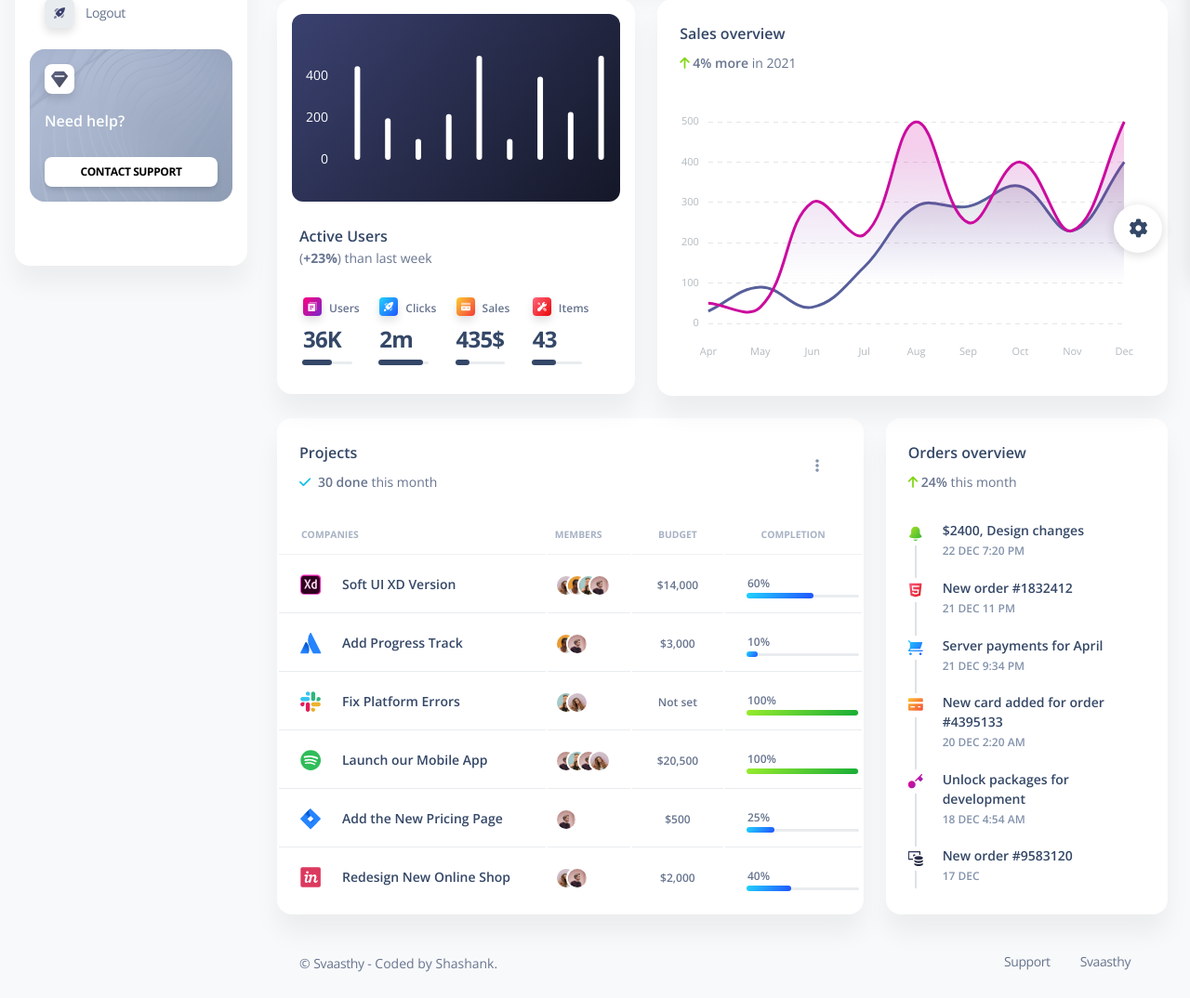
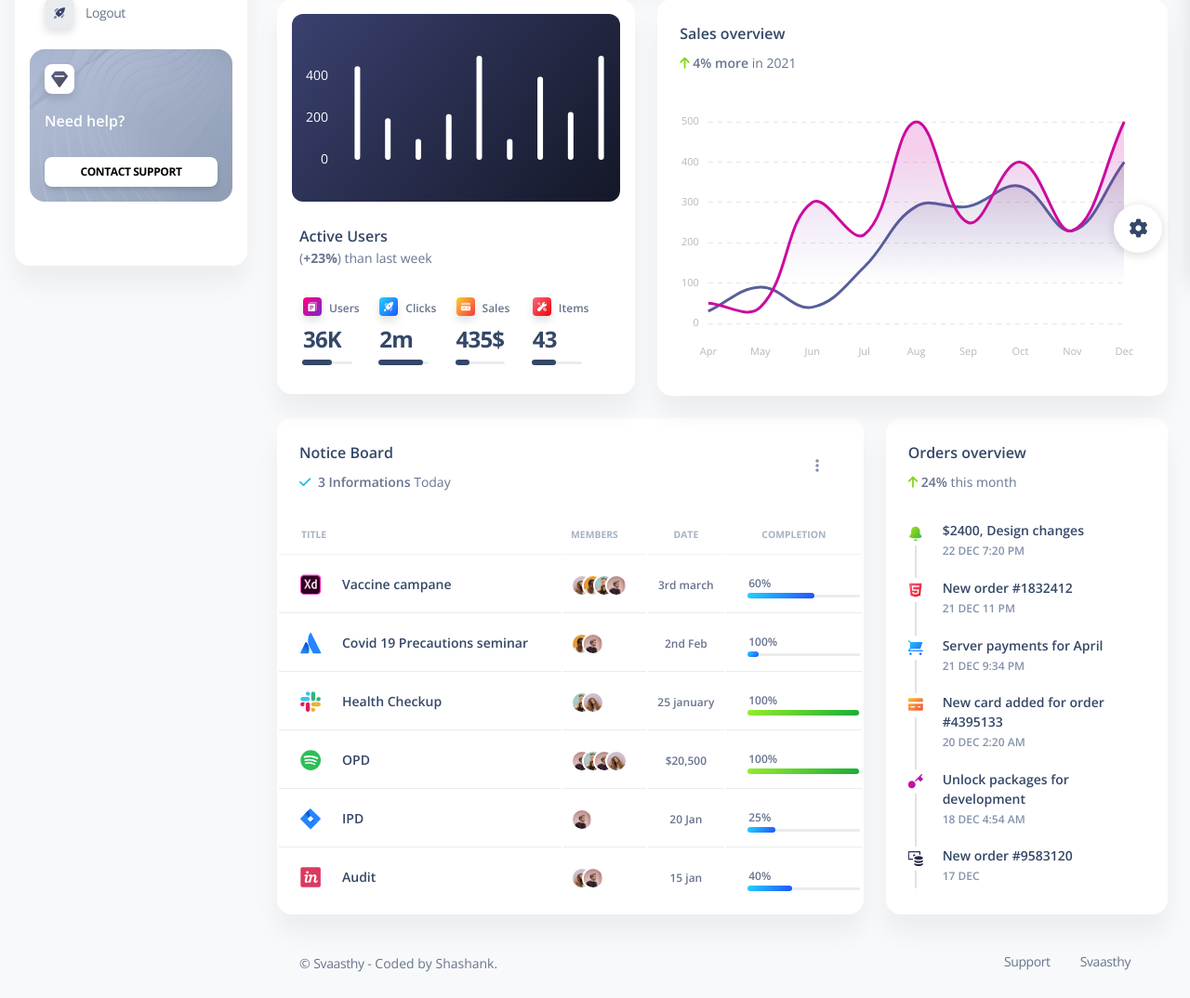
Before and after one commit to shashaaankkkkk/gitopdapp, a Django app: page / in a window 1280 px wide. Shown: the part 498-1572 px from the top of the page at 93% size. Run offline with Django 3.2, Linux system fonts and the light colour scheme; the visitor is signed in with stand-in values (Sample User, id 1); some libraries are stand-ins or nearby versions.

Commit message:
initial commit

```diff
--- a/apps/templates/home/index.html
+++ b/apps/templates/home/index.html
@@ -286,10 +286,10 @@
             <div class="card-header pb-0">
               <div class="row">
                 <div class="col-lg-6 col-7">
-                  <h6>Projects</h6>
+                  <h6>Notice Board</h6>
                   <p class="text-sm mb-0">
                     <i class="fa fa-check text-info" aria-hidden="true"></i>
-                    <span class="font-weight-bold ms-1">30 done</span> this month
+                    <span class="font-weight-bold ms-1">3 Informations </span> Today
                   </p>
                 </div>
                 <div class="col-lg-6 col-5 my-auto text-end">
@@ -311,9 +311,9 @@
                 <table class="table align-items-center mb-0">
                   <thead>
                     <tr>
-                      <th class="text-uppercase text-secondary text-xxs font-weight-bolder opacity-7">Companies</th>
+                      <th class="text-uppercase text-secondary text-xxs font-weight-bolder opacity-7">Title</th>
                       <th class="text-uppercase text-secondary text-xxs font-weight-bolder opacity-7 ps-2">Members</th>
-                      <th class="text-center text-uppercase text-secondary text-xxs font-weight-bolder opacity-7">Budget</th>
+                      <th class="text-center text-uppercase text-secondary text-xxs font-weight-bolder opacity-7">Date</th>
                       <th class="text-center text-uppercase text-secondary text-xxs font-weight-bolder opacity-7">Completion</th>
                     </tr>
                   </thead>
@@ -325,7 +325,7 @@
                             <img src="{{ ASSETS_ROOT }}/img/small-logos/logo-xd.svg" class="avatar avatar-sm me-3" alt="xd">
                           </div>
                           <div class="d-flex flex-column justify-content-center">
-                            <h6 class="mb-0 text-sm">Soft UI XD Version</h6>
+                            <h6 class="mb-0 text-sm">Vaccine campane</h6>
                           </div>
                         </div>
                       </td>
@@ -346,7 +346,7 @@
                         </div>
                       </td>
                       <td class="align-middle text-center text-sm">
-                        <span class="text-xs font-weight-bold"> $14,000 </span>
+                        <span class="text-xs font-weight-bold"> 3rd march</span>
                       </td>
                       <td class="align-middle">
                         <div class="progress-wrapper w-75 mx-auto">
@@ -368,7 +368,7 @@
                             <img src="{{ ASSETS_ROOT }}/img/small-logos/logo-atlassian.svg" class="avatar avatar-sm me-3" alt="atlassian">
                           </div>
                           <div class="d-flex flex-column justify-content-center">
-                            <h6 class="mb-0 text-sm">Add Progress Track</h6>
+                            <h6 class="mb-0 text-sm">Covid 19 Precautions seminar</h6>
                           </div>
                         </div>
                       </td>
@@ -383,13 +383,13 @@
                         </div>
                       </td>
                       <td class="align-middle text-center text-sm">
-                        <span class="text-xs font-weight-bold"> $3,000 </span>
+                        <span class="text-xs font-weight-bold">2nd Feb</span>
                       </td>
                       <td class="align-middle">
                         <div class="progress-wrapper w-75 mx-auto">
                           <div class="progress-info">
                             <div class="progress-percentage">
-                              <span class="text-xs font-weight-bold">10%</span>
+                              <span class="text-xs font-weight-bold">100%</span>
                             </div>
                           </div>
                           <div class="progress">
@@ -405,7 +405,7 @@
                             <img src="{{ ASSETS_ROOT }}/img/small-logos/logo-slack.svg" class="avatar avatar-sm me-3" alt="team7">
                           </div>
                           <div class="d-flex flex-column justify-content-center">
-                            <h6 class="mb-0 text-sm">Fix Platform Errors</h6>
+                            <h6 class="mb-0 text-sm">Health Checkup</h6>
                           </div>
                         </div>
                       </td>
@@ -420,7 +420,7 @@
                         </div>
                       </td>
                       <td class="align-middle text-center text-sm">
-                        <span class="text-xs font-weight-bold"> Not set </span>
+                        <span class="text-xs font-weight-bold"> 25 january </span>
                       </td>
                       <td class="align-middle">
                         <div class="progress-wrapper w-75 mx-auto">
@@ -442,7 +442,7 @@
                             <img src="{{ ASSETS_ROOT }}/img/small-logos/logo-spotify.svg" class="avatar avatar-sm me-3" alt="spotify">
                           </div>
                           <div class="d-flex flex-column justify-content-center">
-                            <h6 class="mb-0 text-sm">Launch our Mobile App</h6>
+                            <h6 class="mb-0 text-sm">OPD</h6>
                           </div>
                         </div>
                       </td>
@@ -485,7 +485,7 @@
                             <img src="{{ ASSETS_ROOT }}/img/small-logos/logo-jira.svg" class="avatar avatar-sm me-3" alt="jira">
                           </div>
                           <div class="d-flex flex-column justify-content-center">
-                            <h6 class="mb-0 text-sm">Add the New Pricing Page</h6>
+                            <h6 class="mb-0 text-sm">IPD</h6>
                           </div>
                         </div>
                       </td>
@@ -497,7 +497,7 @@
                         </div>
                       </td>
                       <td class="align-middle text-center text-sm">
-                        <span class="text-xs font-weight-bold"> $500 </span>
+                        <span class="text-xs font-weight-bold"> 20 Jan </span>
                       </td>
                       <td class="align-middle">
                         <div class="progress-wrapper w-75 mx-auto">
@@ -519,7 +519,7 @@
                             <img src="{{ ASSETS_ROOT }}/img/small-logos/logo-invision.svg" class="avatar avatar-sm me-3" alt="invision">
                           </div>
                           <div class="d-flex flex-column justify-content-center">
-                            <h6 class="mb-0 text-sm">Redesign New Online Shop</h6>
+                            <h6 class="mb-0 text-sm">Audit</h6>
                           </div>
                         </div>
                       </td>
@@ -534,7 +534,7 @@
                         </div>
                       </td>
                       <td class="align-middle text-center text-sm">
-                        <span class="text-xs font-weight-bold"> $2,000 </span>
+                        <span class="text-xs font-weight-bold"> 15 jan</span>
                       </td>
                       <td class="align-middle">
                         <div class="progress-wrapper w-75 mx-auto">
```
Also changed, not shown: core/settings.py (+6 -17 lines), .gitpod.yml (added).
